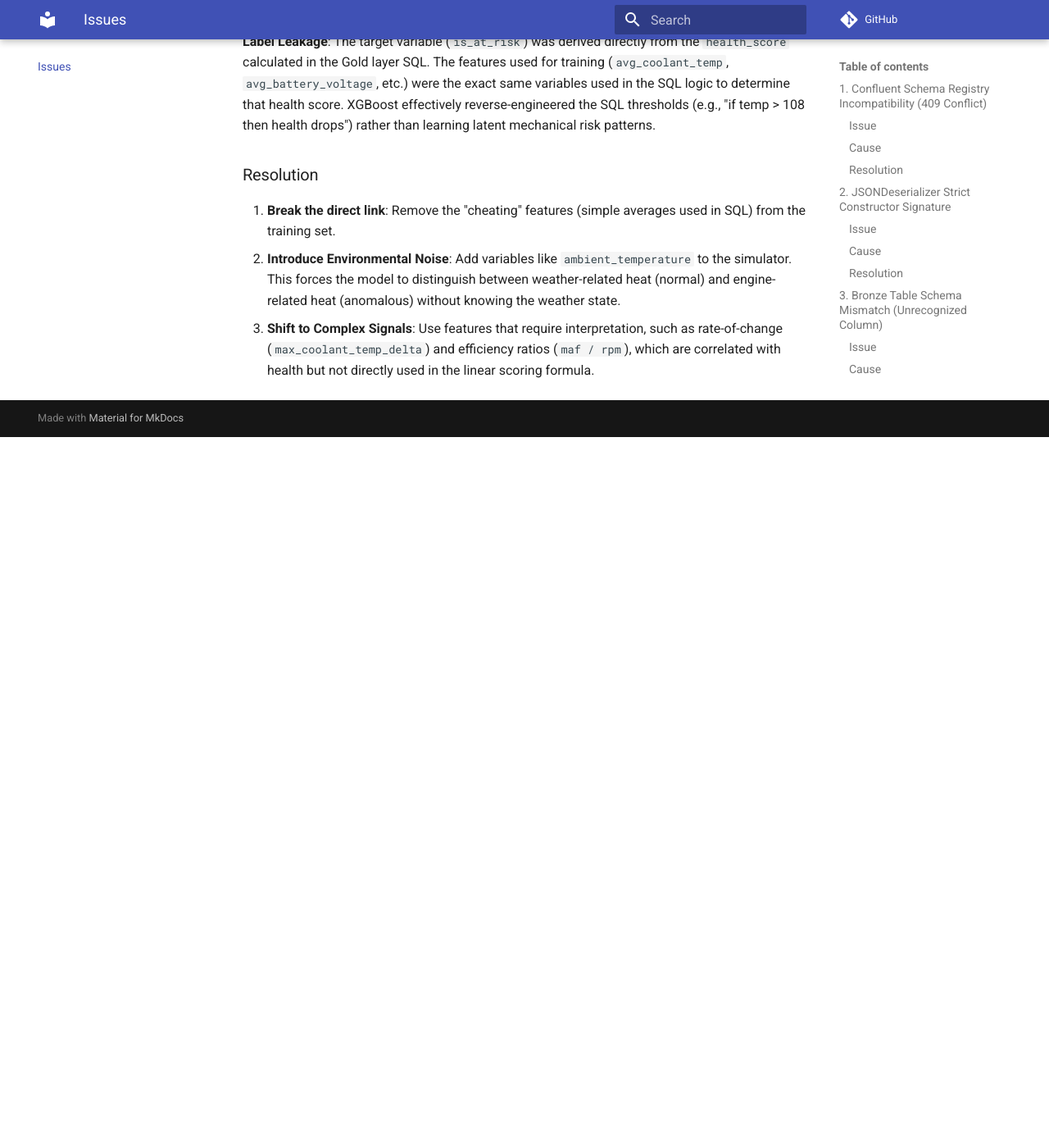
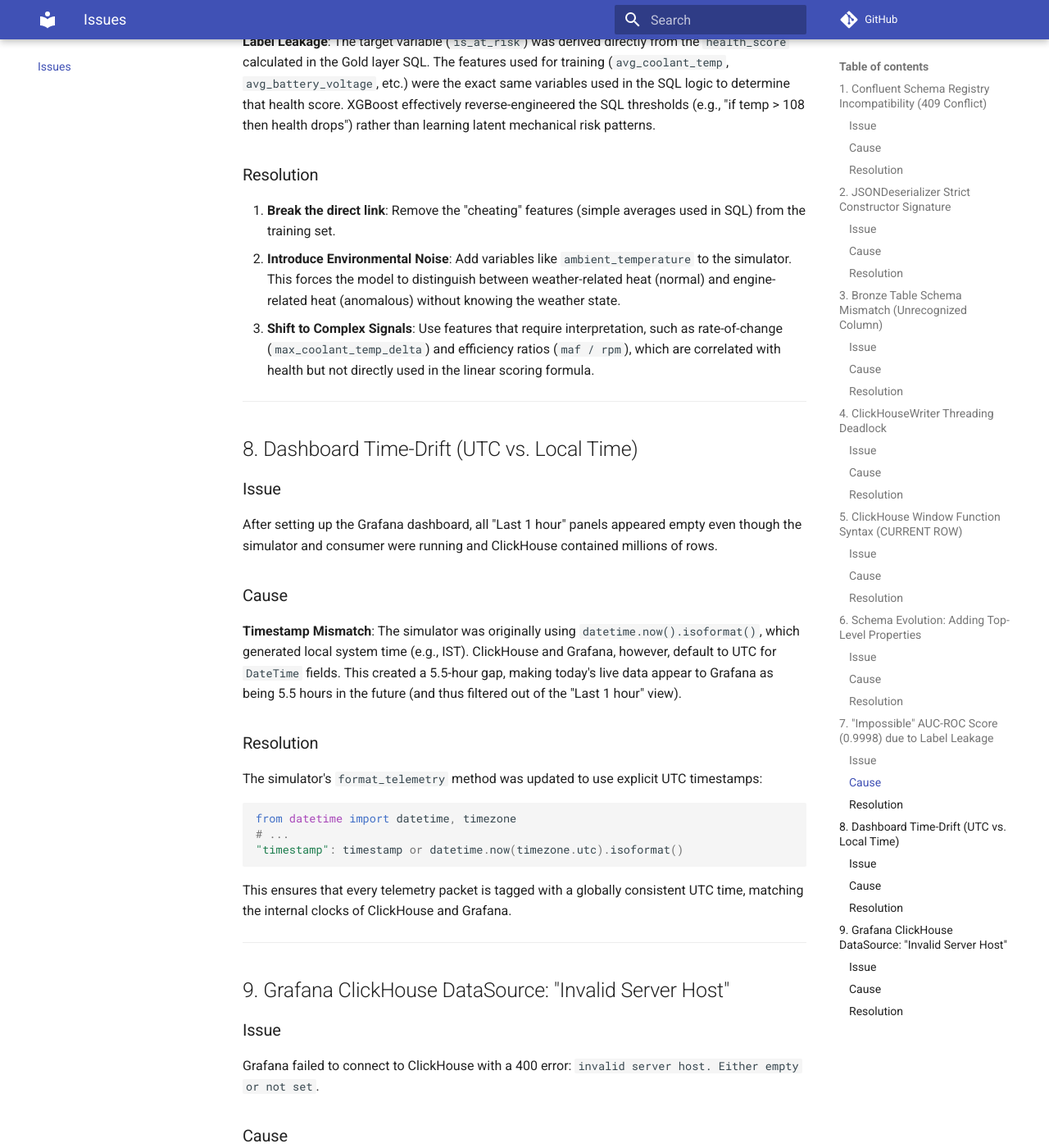
Before and after one commit to harshafaik/CanFlow, an MkDocs documentation site: the page built from documentation/issues.md, in a window 1280 px wide and 1400 px high, scrolled down 4653 px. Shown: the whole window at 82% size. Built offline with MkDocs 1.6.1 and Material for MkDocs 9.7.7, drawn with Linux system fonts in a browser that asks for light colours; comment, search, counter and statistics services are not loaded; before the commit the page ends 5186 px from its top, so only the background shows below that; some of the changed text lies outside the part shown.

Commit message:
feat(monitoring): provision Grafana dashboard and resolve timestamp drift

````diff
--- a/documentation/issues.md
+++ b/documentation/issues.md
@@ -131,3 +131,42 @@
 1. **Break the direct link**: Remove the "cheating" features (simple averages used in SQL) from the training set.
 2. **Introduce Environmental Noise**: Add variables like `ambient_temperature` to the simulator. This forces the model to distinguish between weather-related heat (normal) and engine-related heat (anomalous) without knowing the weather state.
 3. **Shift to Complex Signals**: Use features that require interpretation, such as rate-of-change (`max_coolant_temp_delta`) and efficiency ratios (`maf / rpm`), which are correlated with health but not directly used in the linear scoring formula.
+
+---
+
+## 8. Dashboard Time-Drift (UTC vs. Local Time)
+
+### Issue
+After setting up the Grafana dashboard, all "Last 1 hour" panels appeared empty even though the simulator and consumer were running and ClickHouse contained millions of rows.
+
+### Cause
+**Timestamp Mismatch**: The simulator was originally using `datetime.now().isoformat()`, which generated local system time (e.g., IST). ClickHouse and Grafana, however, default to UTC for `DateTime` fields. This created a 5.5-hour gap, making today's live data appear to Grafana as being 5.5 hours in the future (and thus filtered out of the "Last 1 hour" view).
+
+### Resolution
+The simulator's `format_telemetry` method was updated to use explicit UTC timestamps:
+```python
+from datetime import datetime, timezone
+# ...
+"timestamp": timestamp or datetime.now(timezone.utc).isoformat()
+```
+This ensures that every telemetry packet is tagged with a globally consistent UTC time, matching the internal clocks of ClickHouse and Grafana.
+
+---
+
+## 9. Grafana ClickHouse DataSource: "Invalid Server Host"
+
+### Issue
+Grafana failed to connect to ClickHouse with a 400 error: `invalid server host. Either empty or not set`.
+
+### Cause
+While the `url` field was provided in the provisioning YAML (e.g., `http://clickhouse:8123`), the `grafana-clickhouse-datasource` plugin requires the `server` and `port` fields to be explicitly defined within the `jsonData` block of the provisioning configuration to correctly initialize its internal client.
+
+### Resolution
+The `dashboard/grafana/provisioning/datasources/clickhouse.yml` was updated to include both the top-level URL and the explicit `jsonData` fields:
+```yaml
+jsonData:
+  server: clickhouse
+  port: 8123
+  protocol: http
+```
+This allowed the plugin to correctly resolve the ClickHouse service within the Podman container network.
````
Also changed, not shown: 4 other files.
